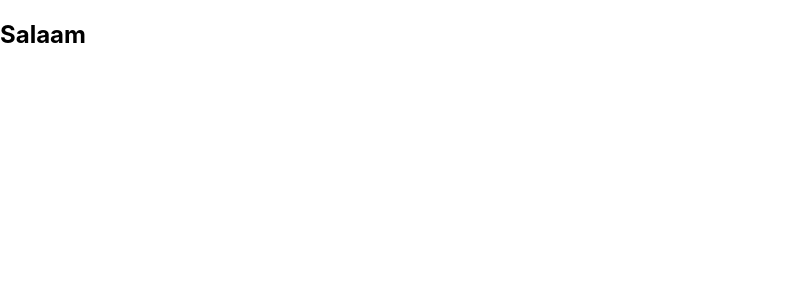
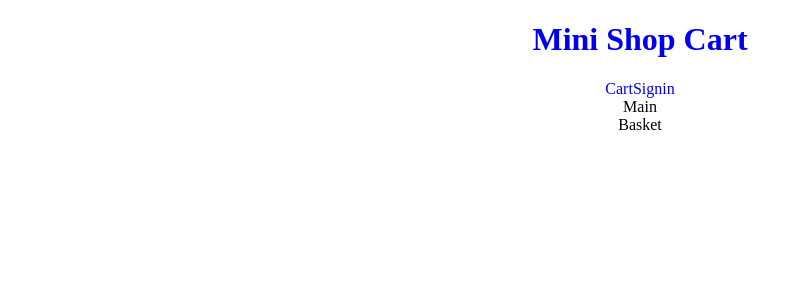
Before and after one commit to frontendprof/react-mini-shop-cart, a React (Create React App) app: page / in a window 1280 px wide. Shown: the top 300 px of the page, without its empty margins (0-810 px from the left). Built offline with nearby package versions, Linux system fonts and the light colour scheme.

Commit message:
basket header main components

```diff
--- a/src/App.js
+++ b/src/App.js
@@ -1,11 +1,21 @@
 import React from 'react';
+import Basket from './components/Basket';
+import Header from './components/Header';
+import Main from './components/Main';
 
 
 
 function App() {
   return (
     <div className="App">
-     <h2>Salaam</h2>
+
+
+     <Header></Header>
+
+     <div>
+       <Main></Main>
+       <Basket></Basket>
+     </div>
     </div>
   );
 }
--- /dev/null
+++ b/src/components/Basket.jsx
@@ -0,0 +1,11 @@
+import React from 'react'
+
+const Basket = () => {
+    return (
+        <div>
+            Basket
+        </div>
+    )
+}
+
+export default Basket
--- /dev/null
+++ b/src/components/Header.jsx
@@ -0,0 +1,22 @@
+import React from 'react'
+
+const Header = () => {
+    return (
+        <header>
+
+            <div>
+                <a href="#">
+                    <h1>Mini Shop Cart</h1>
+                </a>
+            </div>
+
+            <div>
+                <a href="#/cart">Cart</a>
+                <a href="#/signin">Signin</a>
+            </div>
+
+        </header>
+    )
+}
+
+export default Header
--- /dev/null
+++ b/src/components/Main.jsx
@@ -0,0 +1,11 @@
+import React from 'react'
+
+const Main = () => {
+    return (
+        <div>
+            Main
+        </div>
+    )
+}
+
+export default Main
--- a/src/index.css
+++ b/src/index.css
@@ -1,13 +1,8 @@
-body {
-  margin: 0;
-  font-family: -apple-system, BlinkMacSystemFont, 'Segoe UI', 'Roboto', 'Oxygen',
-    'Ubuntu', 'Cantarell', 'Fira Sans', 'Droid Sans', 'Helvetica Neue',
-    sans-serif;
-  -webkit-font-smoothing: antialiased;
-  -moz-osx-font-smoothing: grayscale;
+
+.App{
+  text-align: center;
 }
 
-code {
-  font-family: source-code-pro, Menlo, Monaco, Consolas, 'Courier New',
-    monospace;
+a{
+  text-decoration: none;
 }
```
